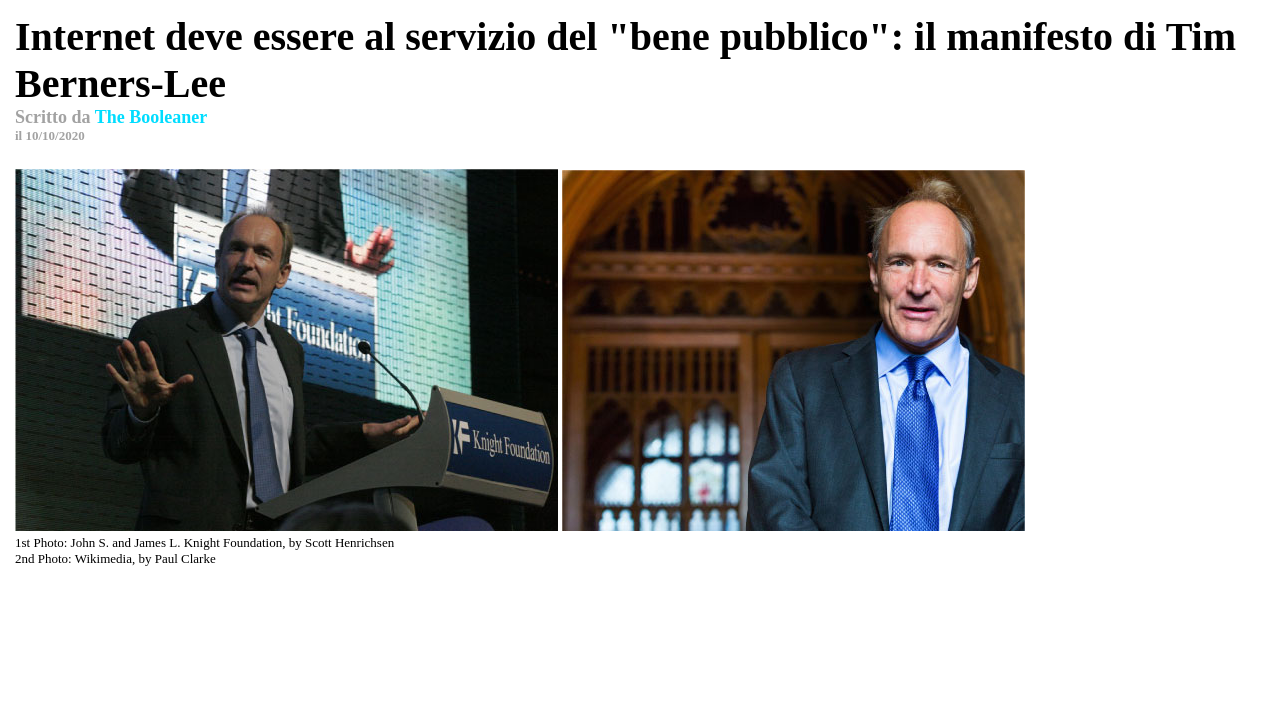
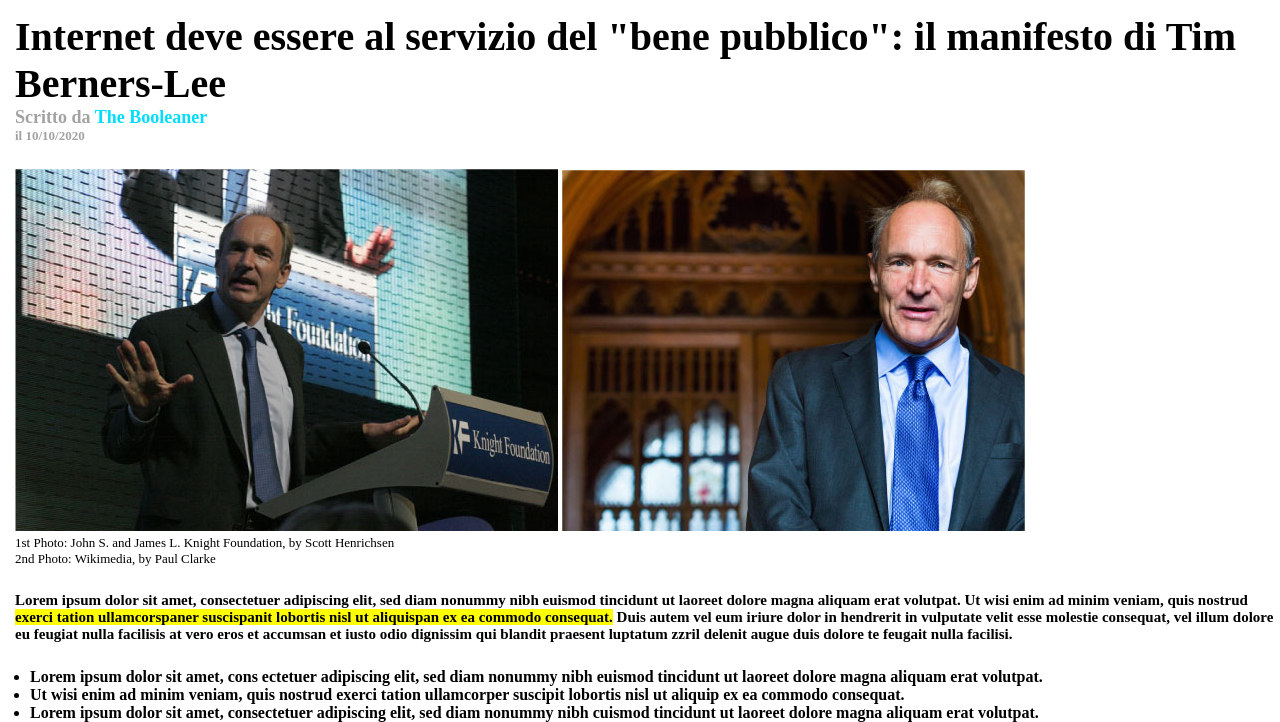
Before and after one commit to BenfanteMarco/html-css-booleaner, a plain HTML site: page index.html in a window 1280 px wide. Shown: the part 137-859 px from the top of the page. Before the commit the page ends 800 px from the top, so only its background shows below. Drawn offline with Linux system fonts and the light colour scheme.

Commit message:
Added-Main-paragrafo-lista

```diff
--- a/css/style.css
+++ b/css/style.css
@@ -54,3 +54,19 @@ padding-left: 15px;
 .title-images{
     font-size: 13px;
 }
+
+.paragrafo{
+    font-size: 15px;
+    padding-left: 15px;
+    margin-top: 25px;
+}
+
+.showed{
+    background-color: yellow;
+}
+
+.lista{
+    padding-left: 30px;
+    margin-top: 25px;
+    font-size: 15;
+}
--- a/index.html
+++ b/index.html
@@ -39,7 +39,20 @@
             <p class="title-images">2nd Photo: Wikimedia, by Paul Clarke</p>
         </div>
 
+        <!-- PARAGRAFO -->
+        <div>
+            <p class="paragrafo"><strong>Lorem ipsum dolor sit amet, consectetuer adipiscing elit, sed diam nonummy nibh euismod tincidunt ut laoreet dolore magna aliquam erat volutpat. Ut wisi enim ad minim veniam, quis nostrud <span class="showed">exerci tation ullamcorspaner suscispanit lobortis nisl ut aliquispan ex ea commodo consequat.</span> Duis autem vel eum iriure dolor in hendrerit in vulputate velit esse molestie consequat, vel illum dolore eu feugiat nulla facilisis at vero eros et accumsan et iusto odio dignissim qui blandit praesent luptatum
+                zzril delenit augue duis dolore te feugait nulla facilisi.</strong></p>
+        </div>
 
+        <!-- LISTA -->
+        <div class="lista">
+            <ul>
+                <li><strong>Lorem ipsum dolor sit amet, cons ectetuer adipiscing elit, sed diam nonummy nibh euismod tincidunt ut laoreet dolore magna aliquam erat volutpat.</strong></li>
+                <li><strong>Ut wisi enim ad minim veniam, quis nostrud exerci tation ullamcorper suscipit lobortis nisl ut aliquip ex ea commodo consequat.</strong></li>
+                <li><strong>Lorem ipsum dolor sit amet, consectetuer adipiscing elit, sed diam nonummy nibh cuismod tincidunt ut laoreet dolore magna aliquam erat volutpat.</strong></li>
+            </ul>
+        </div>
 
     </main>
 
```
